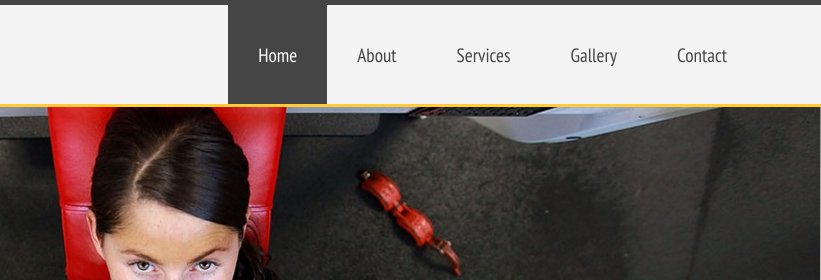
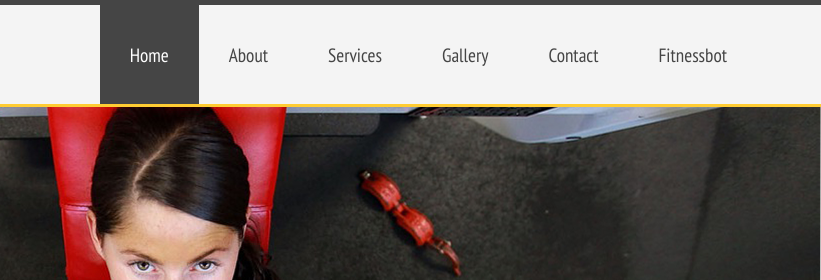
Before and after one commit to vijayasree21/FUTURE-READY-TALENT-PROJECT, a plain HTML site: page index.html in a window 1280 px wide. Shown: the top 280 px of the page, 459-1280 px from the left. Drawn offline with Linux system fonts and the light colour scheme.

Commit message:
Update index.html

```diff
--- a/index.html
+++ b/index.html
@@ -54,6 +54,7 @@
 					<li><a href="services.html">Services</a></li>
 					<li><a href="gallery.html">Gallery</a></li>
 					<li><a href="contact.html">Contact</a></li>
+					<li><a href="fitnessbot.html">Fitnessbot</a></li>
 				</ul>
 			</div>
 			<div class="clear"> </div>
```
